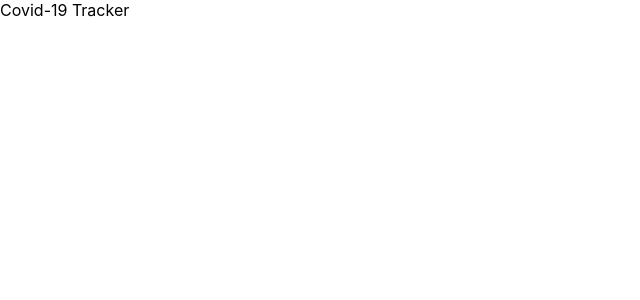
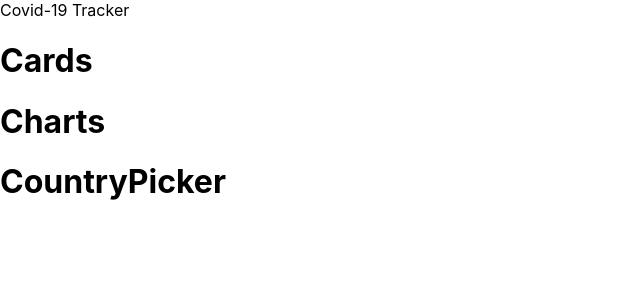
Before and after one commit to gurjit-git/ReactJS-covid-tracker, a React (Create React App) app: page / in a window 1280 px wide. Shown: the top 300 px of the page, without its empty margins (0-640 px from the left). Built offline with nearby package versions, Linux system fonts and the light colour scheme; the HTML template or start-up script is replaced by a standard one.

Commit message:
New Files

```diff
--- a/src/App.js
+++ b/src/App.js
@@ -1,7 +1,12 @@
+import { Cards, Charts, CountryPicker } from './components';
+
 function App() {
   return (
     <div className="App">
         Covid-19 Tracker
+        <Cards />
+        <Charts />
+        <CountryPicker />
     </div>
   );
 }
--- a/src/components/Cards/Cards.js
+++ b/src/components/Cards/Cards.js
@@ -0,0 +1,7 @@
+const Cards = () => {
+    return (
+        <h1>Cards</h1>
+    )
+}
+
+export default Cards;
--- a/src/components/Charts/Charts.js
+++ b/src/components/Charts/Charts.js
@@ -0,0 +1,7 @@
+const Charts = () => {
+    return (
+        <h1>Charts</h1>
+    )
+}
+
+export default Charts;
--- a/src/components/CountryPicker/CountryPicker.js
+++ b/src/components/CountryPicker/CountryPicker.js
@@ -0,0 +1,7 @@
+const CountryPicker = () => {
+    return (
+        <h1>CountryPicker</h1>
+    )
+}
+
+export default CountryPicker;
--- /dev/null
+++ b/src/components/index.js
@@ -0,0 +1,3 @@
+export {default as Cards } from './Cards/Cards';
+export {default as Charts } from './Charts/Charts';
+export {default as CountryPicker } from './CountryPicker/CountryPicker';
```
